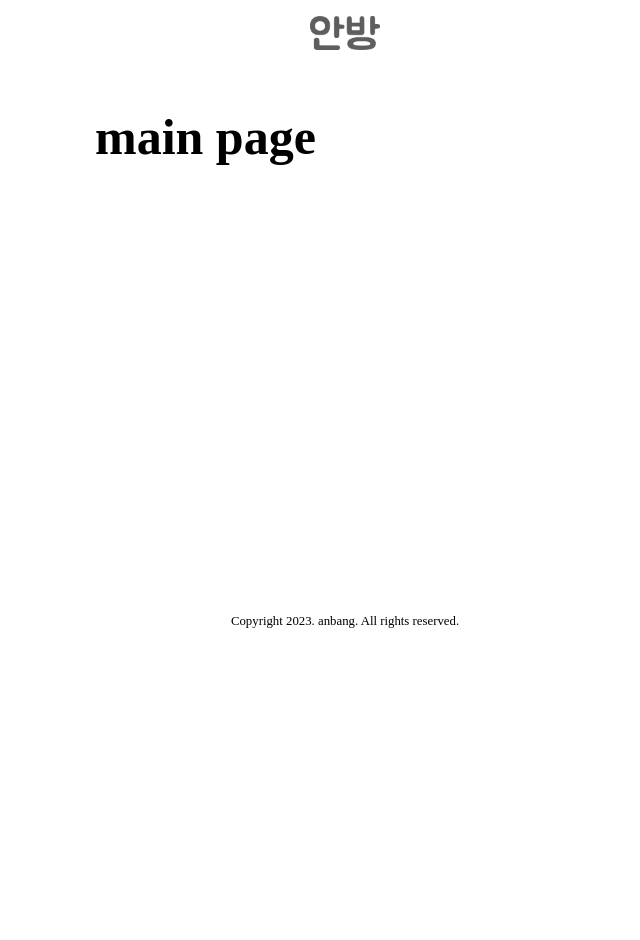
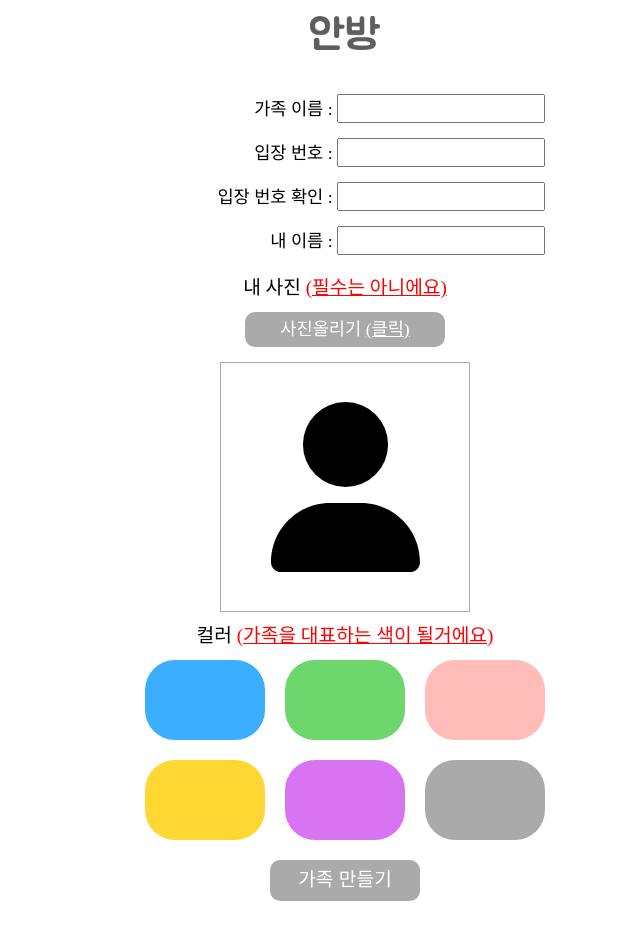
Before and after one commit to Family-Community/front-end, a React (Create React App) app: page / in a window 1280 px wide. Shown: the top 940 px of the page, without its empty margins (295-935 px from the left). Before the commit the page ends 800 px from the top, so only its background shows below. Built offline with nearby package versions, Linux system fonts and the light colour scheme.

Commit message:
가족 생성 페이지 framing (사진 업로드 시, 색 선택 시 기능 구현 미완)

```diff
--- a/public/index.html
+++ b/public/index.html
@@ -24,7 +24,7 @@
       work correctly both with client-side routing and a non-root public URL.
       Learn how to configure a non-root public URL by running `npm run build`.
     -->
-    <title>React App</title>
+    <title>안방</title>
   </head>
   <body>
     <noscript>You need to enable JavaScript to run this app.</noscript>
--- a/src/pages/main/body.jsx
+++ b/src/pages/main/body.jsx
@@ -1,8 +1,57 @@
-import { TestText } from "./style";
+import { MainBody } from "./style";
+function Body() {
 
-function Body() {
+    // 만들기 버튼 누를 시
+    const handleOnSubmit = (e) => {
+        e.preventDefault();
+        console.log(e);
+    }
+
+    // 컬러 선택 시
+    const handleOnClickColor = (e) => {
+        console.log(e);
+    }
     return (
-        <TestText>main page</TestText>
+        <MainBody>
+            <form onSubmit={handleOnSubmit}>
+                <p>가족 이름 : <input type="text" name="" id="" /></p>
+                <p>입장 번호 : <input type="password" name="" id="" /></p>
+                <p>입장 번호 확인 : <input type="password" name="" id="" /></p>
+                <p>내 이름 :  <input type="text" name="" id="" /></p>
+                <div>
+                    <p>내 사진 <span>(필수는 아니에요)</span></p>
+                    <input
+                    id="uploadFile"
+                    type="file"
+                    src=""
+                    alt="" />
+                    <label htmlFor="uploadFile">사진올리기 <span>(클릭)</span></label>
+                    <div></div>
+                </div>
+                <div>
+                   <p>컬러 <span>(가족을 대표하는 색이 될거에요)</span></p>
+                   <div>
+                        <div>
+                            <input type="radio" name="color" id="#3CAEFF" />
+                            <label htmlFor="#3CAEFF" onClick={handleOnClickColor}></label>
+                            <input type="radio" name="color" id="#6DD66D" />
+                            <label htmlFor="#6DD66D" onClick={handleOnClickColor}></label>
+                            <input type="radio" name="color" id="#FFBCB9" />
+                            <label htmlFor="#FFBCB9" onClick={handleOnClickColor}></label>
+                        </div>
+                        <div>
+                            <input type="radio" name="color" id="#FFD732" />
+                            <label htmlFor="#FFD732" onClick={handleOnClickColor}></label>
+                            <input type="radio" name="color" id="#D873F1" />
+                            <label htmlFor="#D873F1" onClick={handleOnClickColor}></label>
+                            <input type="radio" name="color" id="#aaaaaa" />
+                            <label htmlFor="#aaaaaa" onClick={handleOnClickColor}></label>
+                        </div>
+                   </div>
+                </div>
+                <button type="submit">가족 만들기</button>
+            </form>
+        </MainBody>
     )
 }
 
--- a/src/pages/main/style.jsx
+++ b/src/pages/main/style.jsx
@@ -1,5 +1,156 @@
 import styled from "styled-components";
+import profile from "../../../src/assets/images/profile.svg";
+export const MainBody = styled.div`
+    padding-top: 30px;
+    form{
+        p{
+            margin: 0 auto;
+            font-size: 110%;
+            line-height: 2.5;
+            display: block;
+            width: 80%;
+            text-align: right;
+        }
+        p input{
+            font-size: 110%;
+            text-align: center;
+            width: 50%;
+        }
+        p:nth-child(1){
+            input{
 
-export const TestText = styled.h3`
-    font-size: 50px;
+            }
+        }
+        p:nth-child(2){
+            input{
+
+            }
+        }
+        p:nth-child(3){
+            input{
+
+            }
+        }
+        p:nth-child(4){
+            input{
+
+            }
+        }
+        div:nth-child(5){
+            p{
+                text-align: center;
+                font-size: 120%;
+                span{
+                    text-decoration: underline;
+                    color: red;
+                }
+            }
+            input{
+                display:none;
+            }
+            label{
+                font-size: 110%;
+                display: block;
+                width: 40%;
+                line-height: 2;
+                text-align: center;
+                margin: 0 auto;
+                background-color: #aaaaaa;
+                color: #fff;
+                border-radius: 10px;
+                span{
+                    text-decoration: underline;
+                }
+            }
+            div{
+                width: 50%;
+                height: 250px;
+                margin: 0 auto;
+                border: 1px solid #aaaaaa;
+                box-sizing: border-box;
+                margin-top: 15px;
+                background-image: url(${profile});
+                background-repeat: no-repeat;
+                background-size: 60%;
+                background-position: center;
+            }
+        }
+        div:nth-child(6){
+            p{
+                text-align: center;
+                font-size: 120%;
+                span{
+                    text-decoration: underline;
+                    color: red;
+                }
+            }
+            div{
+                div{
+                    width: 80%;
+                    margin: 0 auto;
+                }
+                div:nth-child(1){
+                    display: flex;
+                    justify-content: space-between;
+                    input{
+                        display: none;
+                    }
+                    label{
+                        display: block;
+                        font-size: 110%;
+                        width: 30%;
+                        height: 80px;
+                        border-radius: 30px;
+                        box-sizing: border-box;
+                    }
+                    label:nth-child(2){
+                        background-color: #3CAEFF;
+                    }
+                    label:nth-child(4){
+                        background-color: #6DD66D;
+                    }
+                    label:nth-child(6){
+                        background-color: #FFBCB9;
+                    }
+                }
+                div:nth-child(2){
+                    display: flex;
+                    justify-content: space-between;
+                    margin-top: 20px;
+                    input{
+                        display: none;
+                    }
+                    label{
+                        display: block;
+                        font-size: 110%;
+                        width: 30%;
+                        height: 80px;
+                        border-radius: 30px;
+                        box-sizing: border-box;
+                    }
+                    label:nth-child(2){
+                        background-color: #FFD732;
+                    }
+                    label:nth-child(4){
+                        background-color: #D873F1;
+                    }
+                    label:nth-child(6){
+                        background-color: #aaaaaa;
+                    }
+                }
+            }
+        }
+        button{
+            display: block;
+            border: none;
+            background-color: #aaaaaa;
+            color: #fff;
+            margin: 0 auto;
+            font-size: 120%;
+            line-height: 2;
+            border-radius: 10px;
+            width: 30%;
+            margin-top: 20px;
+        }
+    }
 `
```
Also changed, not shown: src/assets/images/profile.svg (added).
